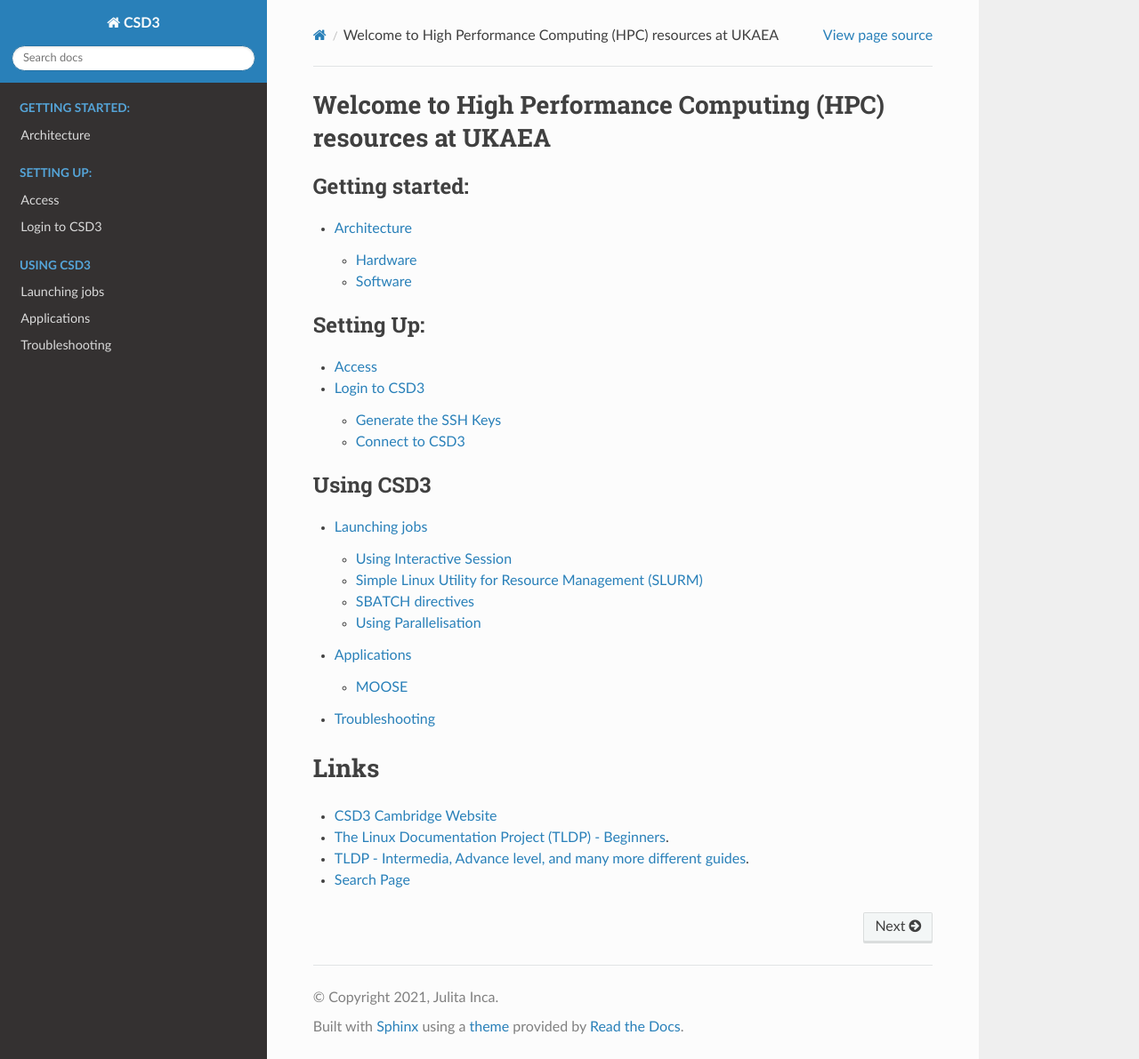
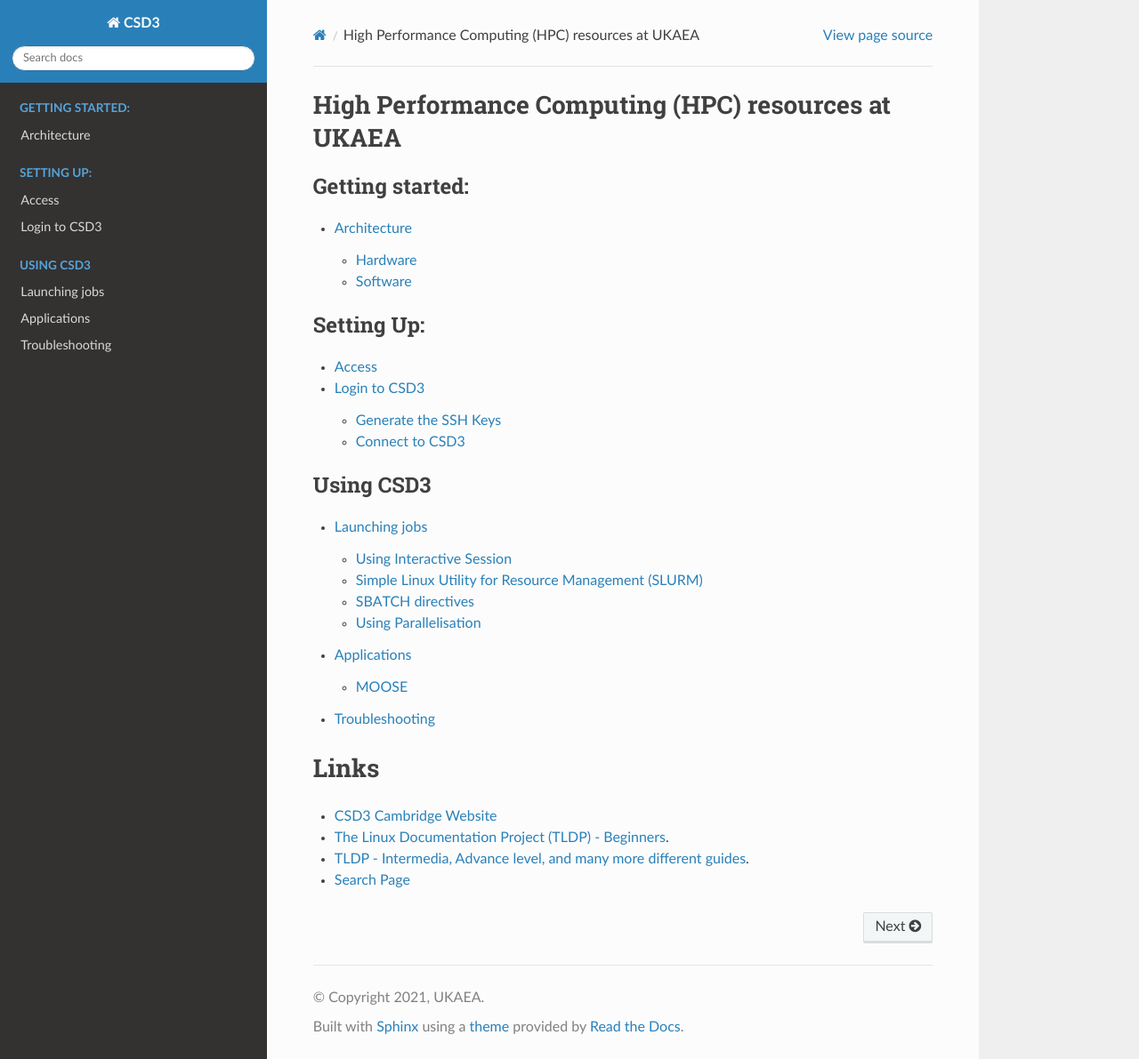
Before and after one commit to ukaea/UKAEA-Computing, a Sphinx documentation site: the page built from docs/source/index.rst, in a window 1280 px wide and 1191 px high. Shown: the whole window at 89% size. Built offline with Sphinx 7.4.7 and the Read the Docs theme 2.0.0, drawn with Linux system fonts in a browser that asks for light colours.

Commit message:
Restructure of the content

```diff
--- a/docs/source/conf.py
+++ b/docs/source/conf.py
@@ -18,8 +18,8 @@
 # -- Project information -----------------------------------------------------
 
 project = 'CSD3'
-copyright = '2021, Julita Inca'
-author = 'Julita Inca'
+copyright = '2021, UKAEA'
+author = 'UKAEA'
 
 # The full version, including alpha/beta/rc tags
 release = '0.0.1'
--- a/docs/source/index.rst
+++ b/docs/source/index.rst
@@ -1,5 +1,5 @@
-Welcome to High Performance Computing (HPC) resources at UKAEA
---------------------------------------------------------------
+High Performance Computing (HPC) resources at UKAEA
+---------------------------------------------------
 
 .. toctree::
    :maxdepth: 2
```
